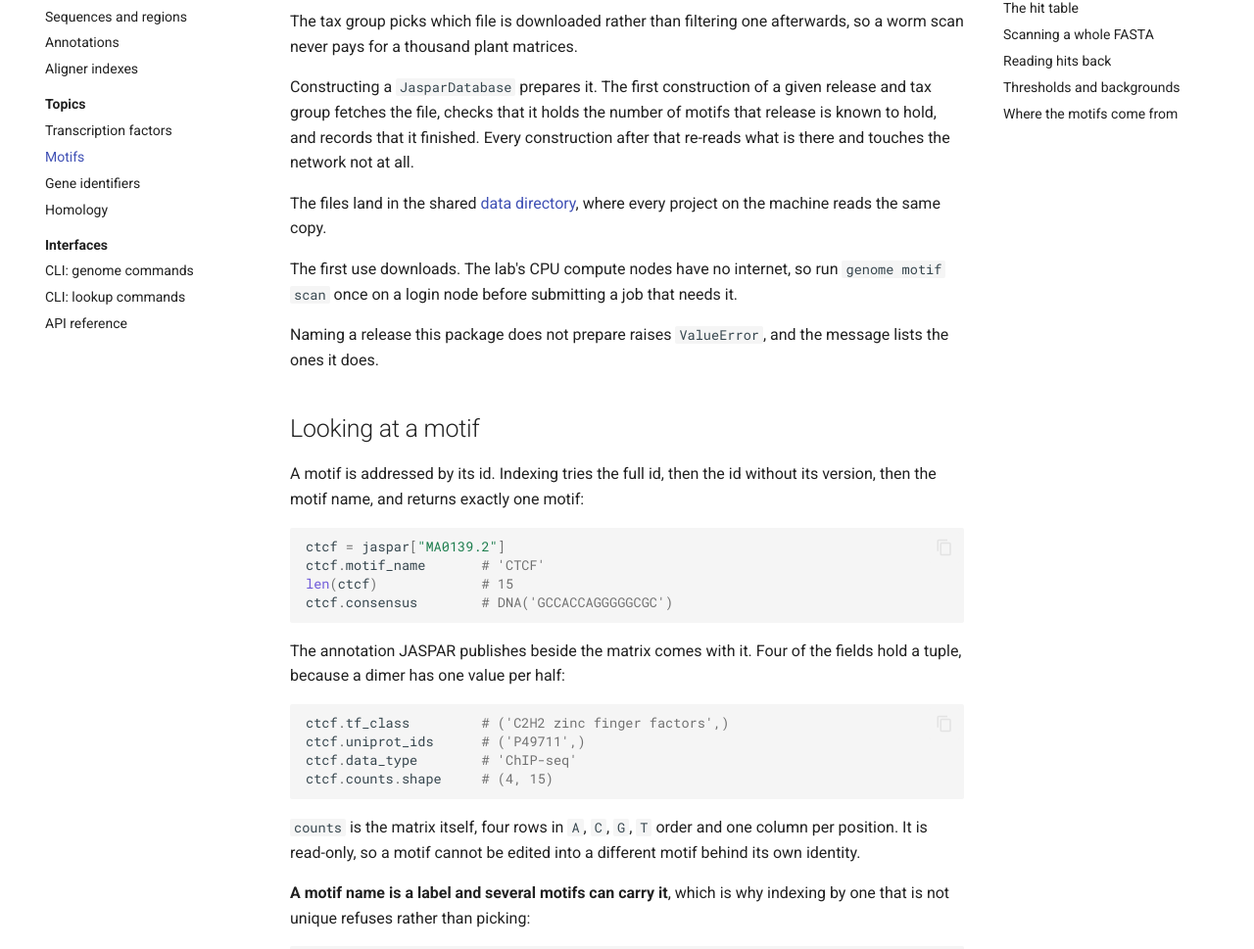
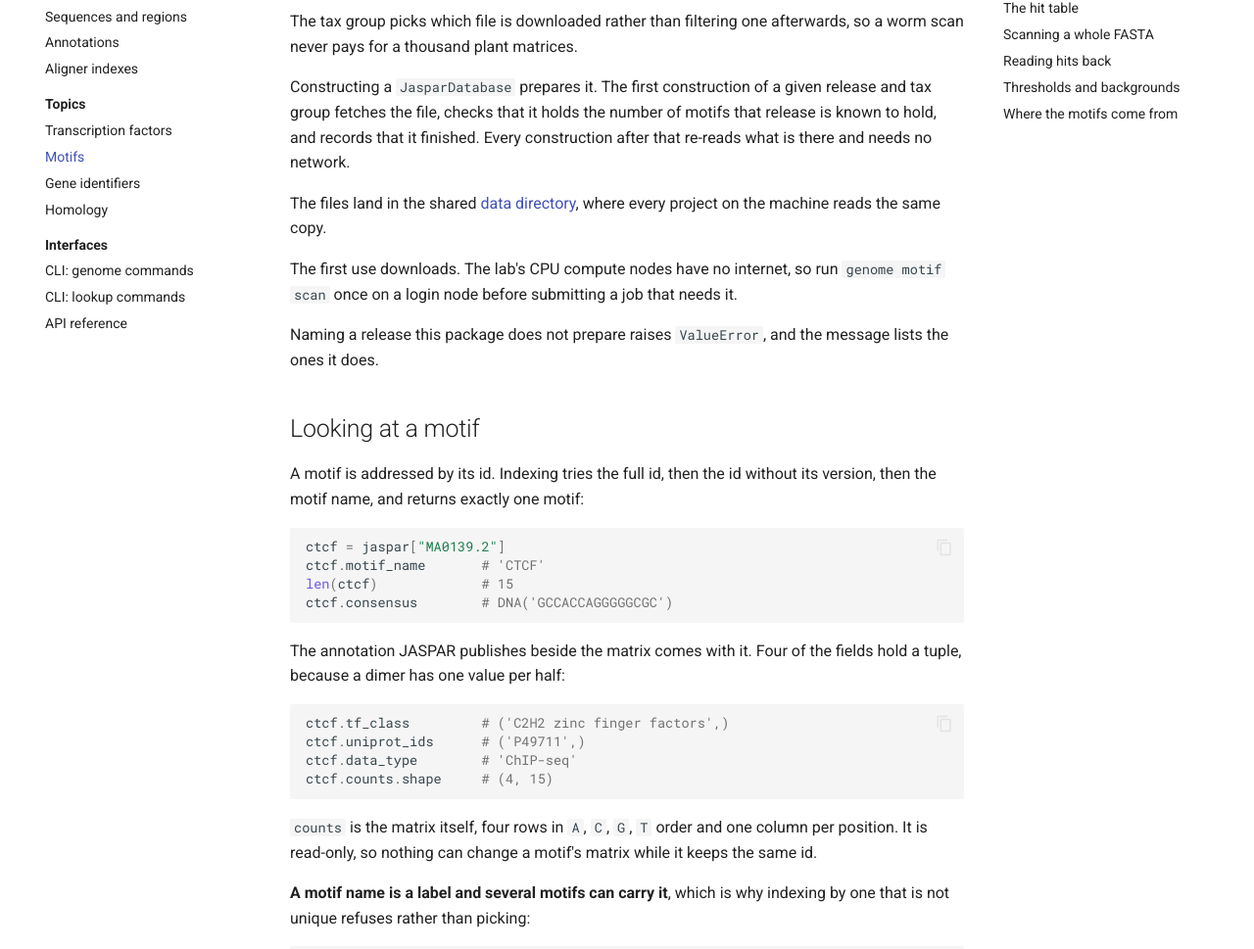
Before and after one commit to liuhlab/liulab-genome, an MkDocs documentation site: the page built from docs/topics/motifs.md, in a window 1280 px wide and 1400 px high, scrolled down 569 px. Shown: the part 181-1150 px from the top of the window at 98% size. Built offline with MkDocs 1.6.1 and Material for MkDocs 9.7.7, drawn with Linux system fonts in a browser that asks for light colours; comment, search, counter and statistics services are not loaded; some of the changed text lies outside the part shown.

Commit message:
docs: sweep the last two pages for the plain voice
Four phrasings on Motifs that read as inversions or trailing rationale, and
one caveat recovered from the deleted genome.md: the annotation registry
defines no __bool__, so `if genome.annotations:` is always true and asks
nothing. Ignoring that gives a wrong answer silently, which is the bar a
caveat has to clear.

Co-Authored-By: Claude Opus 5 (1M context) <noreply@anthropic.com>
Claude-Session: https://claude.ai/code/session_017penvbpfNGyJTvhY1NH6id

````diff
--- a/docs/topics/motifs.md
+++ b/docs/topics/motifs.md
@@ -35,7 +35,7 @@ scan never pays for a thousand plant matrices.
 Constructing a `JasparDatabase` prepares it. The first construction of a given release and
 tax group fetches the file, checks that it holds the number of motifs that release is known
 to hold, and records that it finished. Every construction after that re-reads what is there
-and touches the network not at all.
+and needs no network.
 
 The files land in the shared [data directory](../index.md#the-data-directory), where every project on the machine reads the same copy.
 
@@ -67,8 +67,8 @@ ctcf.counts.shape     # (4, 15)
 ```
 
 `counts` is the matrix itself, four rows in `A`, `C`, `G`, `T` order and one column per
-position. It is read-only, so a motif cannot be edited into a different motif behind its own
-identity.
+position. It is read-only, so nothing can change a motif's matrix while it keeps the same
+id.
 
 **A motif name is a label and several motifs can carry it**, which is why indexing by one
 that is not unique refuses rather than picking:
@@ -141,7 +141,7 @@ Every scan in this package answers with the same table, one row per hit.
 | `strand` | `+` or `-`, never `.`. A scan knows which of the two it scored. |
 | `score` | The log-odds score in bits. Not a p-value. |
 
-What the scan was is on `frame.attrs`, so a table never has to be asked where it came from:
+What the scan was is on `frame.attrs`, so a table always says where it came from:
 
 ```python
 hits.attrs["threshold"]              # 0.0001
````
Also changed, not shown: other parts of docs/topics/motifs.md (+1 -2 lines), docs/genome/annotations.md (+2 -0 lines).
